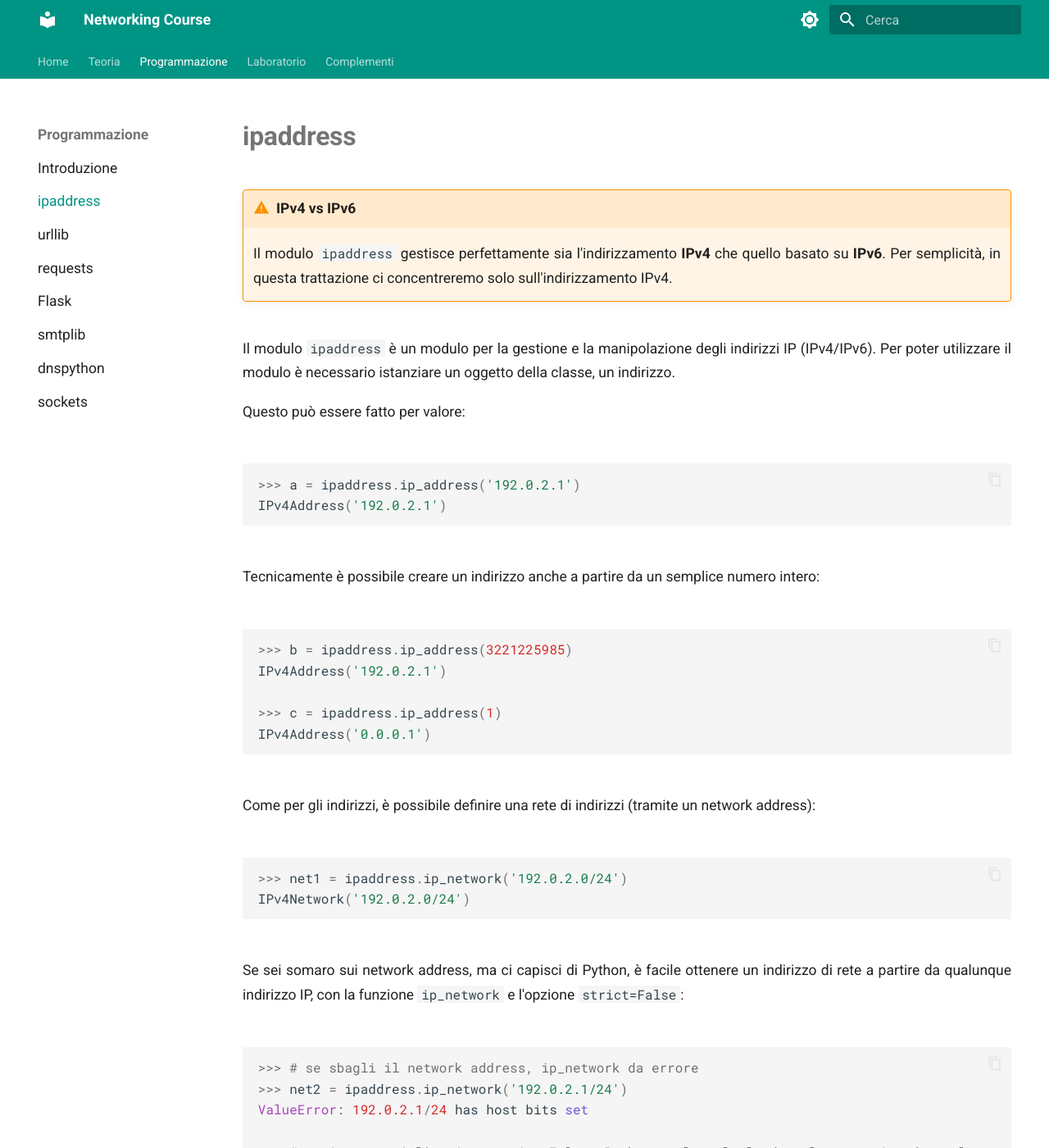
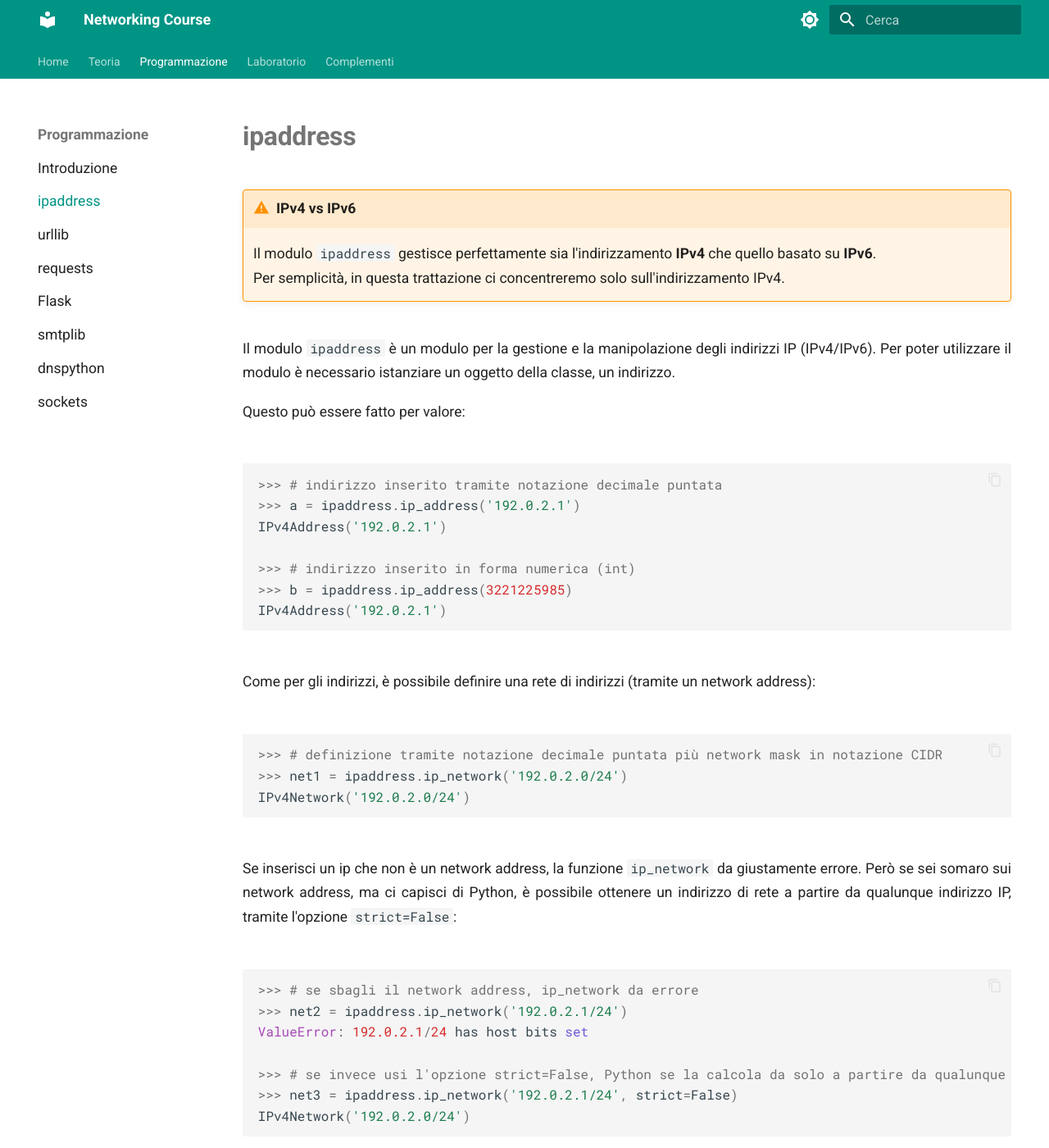
Before and after one commit to adjamhub/nethandouts, an MkDocs documentation site: the page built from docs/programmazione/01_ipaddress.md, in a window 1280 px wide and 1400 px high. Shown: the whole window at 82% size. Built offline with MkDocs 1.6.1 and Material for MkDocs 9.7.7, drawn with Linux system fonts in a browser that asks for light colours.

Commit message:
ipaddress++

````diff
--- a/docs/programmazione/01_ipaddress.md
+++ b/docs/programmazione/01_ipaddress.md
@@ -2,8 +2,8 @@
 
 !!! warning "IPv4 vs IPv6"
 
-    Il modulo `ipaddress` gestisce perfettamente sia l'indirizzamento **IPv4** che quello basato su **IPv6**. Per semplicità, in questa trattazione ci concentreremo
-    solo sull'indirizzamento IPv4.
+    Il modulo `ipaddress` gestisce perfettamente sia l'indirizzamento **IPv4** che quello basato su **IPv6**. <br>
+    Per semplicità, in questa trattazione ci concentreremo solo sull'indirizzamento IPv4.
 
 
 Il modulo `ipaddress` è un modulo per la gestione e la manipolazione degli indirizzi IP (IPv4/IPv6). Per poter utilizzare il modulo è necessario istanziare un oggetto della classe, un indirizzo.
@@ -11,28 +11,25 @@ Il modulo `ipaddress` è un modulo per la gestione e la manipolazione degli indi
 Questo può essere fatto per valore:
 
 ``` python
+>>> # indirizzo inserito tramite notazione decimale puntata
 >>> a = ipaddress.ip_address('192.0.2.1')
 IPv4Address('192.0.2.1')
-```
 
-Tecnicamente è possibile creare un indirizzo anche a partire da un semplice numero intero:
-
-``` python
+>>> # indirizzo inserito in forma numerica (int)
 >>> b = ipaddress.ip_address(3221225985)
 IPv4Address('192.0.2.1')
-
->>> c = ipaddress.ip_address(1)
-IPv4Address('0.0.0.1')
 ```
 
 Come per gli indirizzi, è possibile definire una rete di indirizzi (tramite un network address):
 
 ``` python
+>>> # definizione tramite notazione decimale puntata più network mask in notazione CIDR
 >>> net1 = ipaddress.ip_network('192.0.2.0/24')
 IPv4Network('192.0.2.0/24')
 ```
 
-Se sei somaro sui network address, ma ci capisci di Python, è facile ottenere un indirizzo di rete a partire da qualunque indirizzo IP, con la funzione `ip_network` e l'opzione `strict=False`:
+Se inserisci un ip che non è un network address, la funzione `ip_network` da giustamente errore. Però se sei somaro sui network address, ma ci capisci di Python,
+è possibile ottenere un indirizzo di rete a partire da qualunque indirizzo IP, tramite l'opzione `strict=False`:
 
 
 ``` python
````
